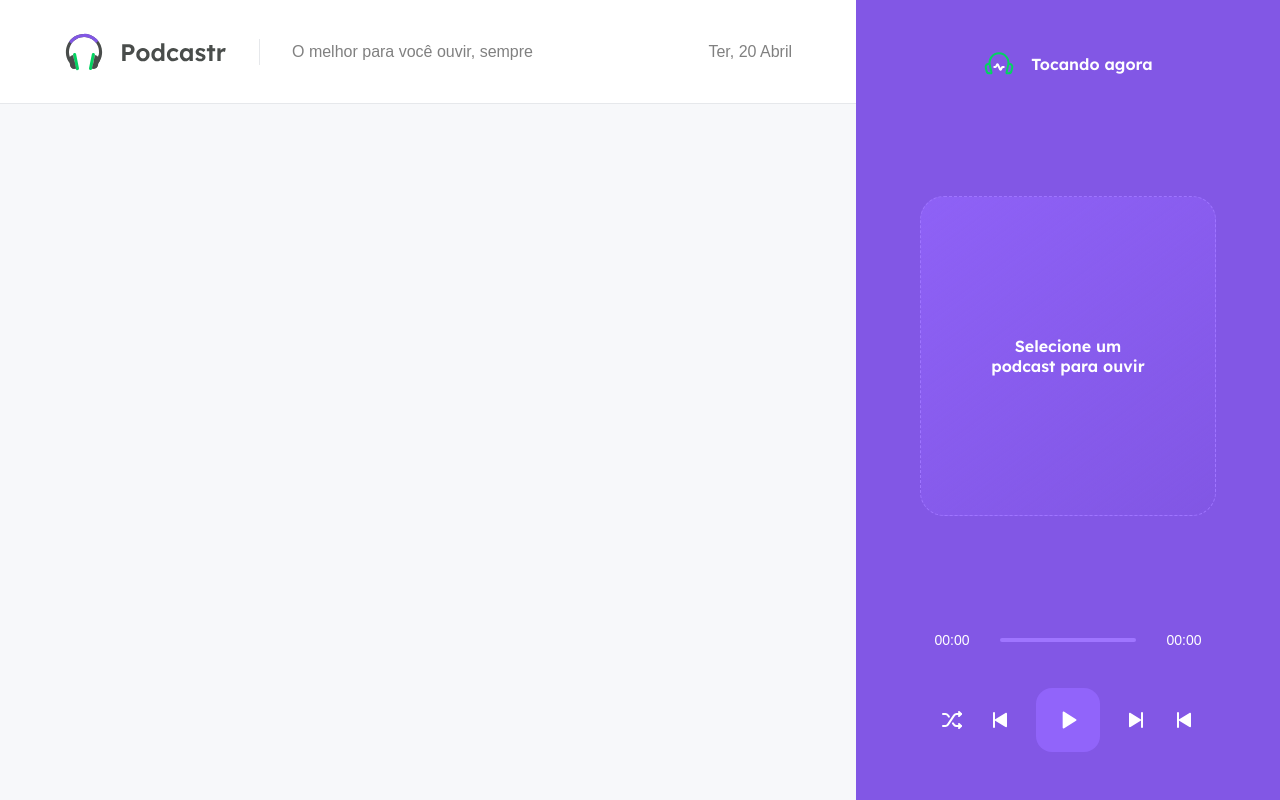
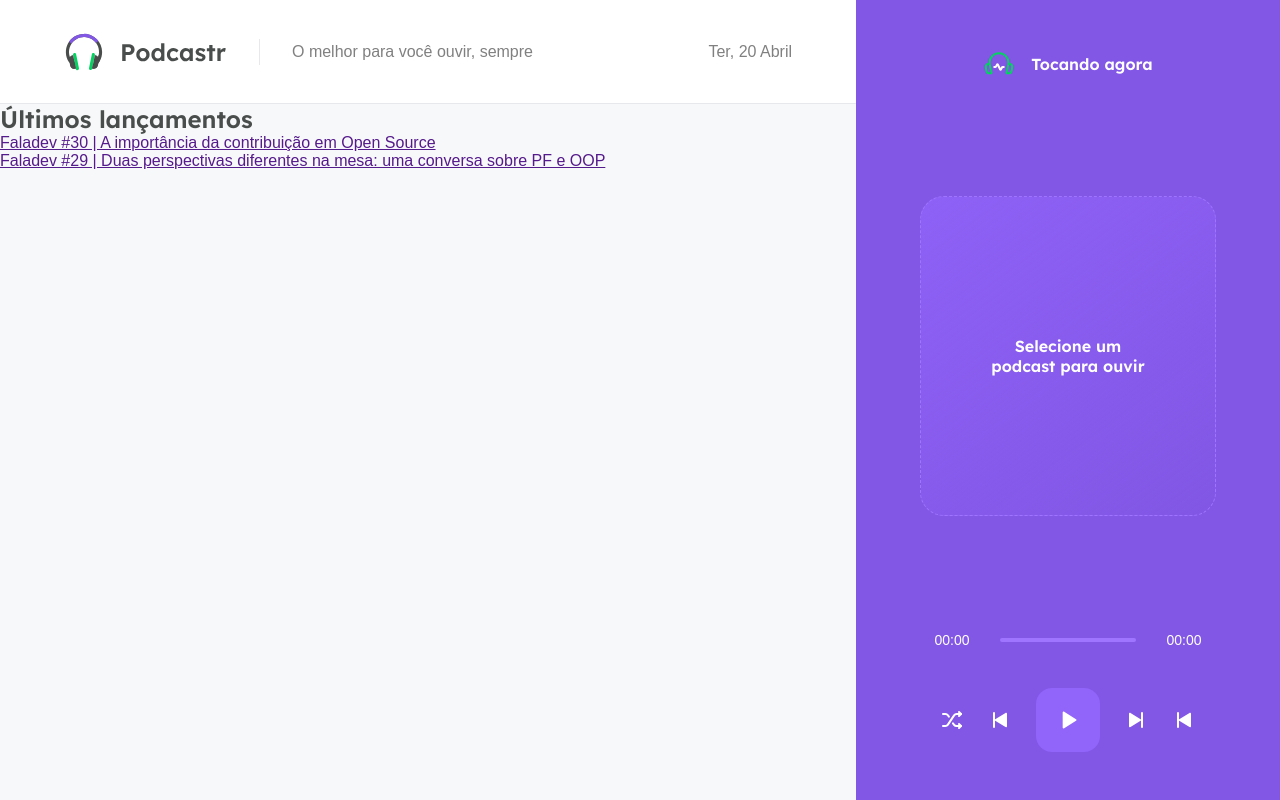
Before and after one commit to DeeSouza/podcastr-app, a Next.js app: page / in a window 1280 px wide. Built offline with nearby package versions, Linux system fonts and the light colour scheme; data requests are answered from the project's data file.

Commit message:
Configure api server and format episodes in page index

```diff
--- a/package.json
+++ b/package.json
@@ -9,6 +9,7 @@
     "server": "json-server server.json -w -d 750 -p 3333"
   },
   "dependencies": {
+    "axios": "^0.21.1",
     "date-fns": "^2.21.1",
     "next": "10.1.3",
     "react": "17.0.2",
--- a/src/pages/index.tsx
+++ b/src/pages/index.tsx
@@ -1,23 +1,87 @@
-import Head from 'next/head'
+import { GetStaticProps } from 'next';
+import { format, parseISO } from 'date-fns';
+import ptBR from 'date-fns/locale/pt-BR';
+import { api } from '../services/api';
+import { convertDurationToTimeString } from '../utils/convertDurationToTimeString';
 
-export default function Home() {
+import styles from './home.module.scss';
+
+type FileEpisode = {
+  duration: string;
+  url: string;
+}
+
+type Episode = {
+  id: string;
+  title: string;
+  members: string;
+  published_at: string;
+  thumbnail: string;
+  description: string;
+  publishedAt: string;
+  duration: number;
+  durationAsString: string;
+  url: string;
+  file: FileEpisode;
+}
+
+type HomeProps = {
+  latestEpisodes: Episode[],
+  allEpisodes: Episode[],
+}
+
+export default function Home({ latestEpisodes, allEpisodes }: HomeProps) {
   return (
-    <div>
-      <Head>
-        <title>Create Next App</title>
-        <link rel="icon" href="/favicon.ico" />
-      </Head>
+    <div className={styles.homepage}>
+      <section className={styles.latestEpisodes}>
+        <h2>Últimos lançamentos</h2>
+
+        <ul>
+          {latestEpisodes.map(episode => {
+            return (
+              <li key={episode.id}>
+                <a href="">{episode.title}</a>
+              </li>
+            )
+          })}
+        </ul>
+      </section>
+
+      <section className={styles.allEpisodes}>
+
+      </section>
     </div>
   )
 }
 
-export async function getServerSideProps() {
-  const response = await fetch('http://localhost:3333/episodes')
-  const data = await response.json();
+export const getServerSideProps: GetStaticProps = async () => {
+  const { data } = await api.get<Episode[]>('episodes', {
+    params: {
+      _limit: 12,
+      _sort: 'published_at',
+      _order: 'desc'
+    }
+  });
+
+  const episodes = data.map(episode => {
+    return {
+      ...episode,
+      publishedAt: format(parseISO(episode.published_at), 'd MMM yy', {
+        locale: ptBR
+      }),
+      url: episode.file.url,
+      duration: Number(episode.file.duration),
+      durationAsString: convertDurationToTimeString(Number(episode.file.duration)),
+    }
+  });
+
+  const latestEpisodes = episodes.slice(0, 2);
+  const allEpisodes = episodes.slice(2, episodes.length);
 
   return {
     props: {
-      episodes: data
-    }
+      allEpisodes,
+      latestEpisodes
+    },
   }
 }
--- /dev/null
+++ b/src/services/api.ts
@@ -0,0 +1,5 @@
+import axios from 'axios';
+
+export const api = axios.create({
+    baseURL: 'http://localhost:3333'
+});
--- /dev/null
+++ b/src/utils/convertDurationToTimeString.ts
@@ -0,0 +1,10 @@
+export function convertDurationToTimeString(duration: number) {
+    const hours = Math.floor(duration / 3600);
+    const minutes = Math.floor((duration % 3600) / 60);
+    const seconds = duration % 60;
+
+    const timeString = [hours, minutes, seconds]
+    .map(unit => String(unit).padStart(2, '0')).join(':');
+
+    return timeString;
+}
```
Also changed, not shown: src/pages/home.module.scss (added), 2 other files (tests, documents, lock files or other folders).
